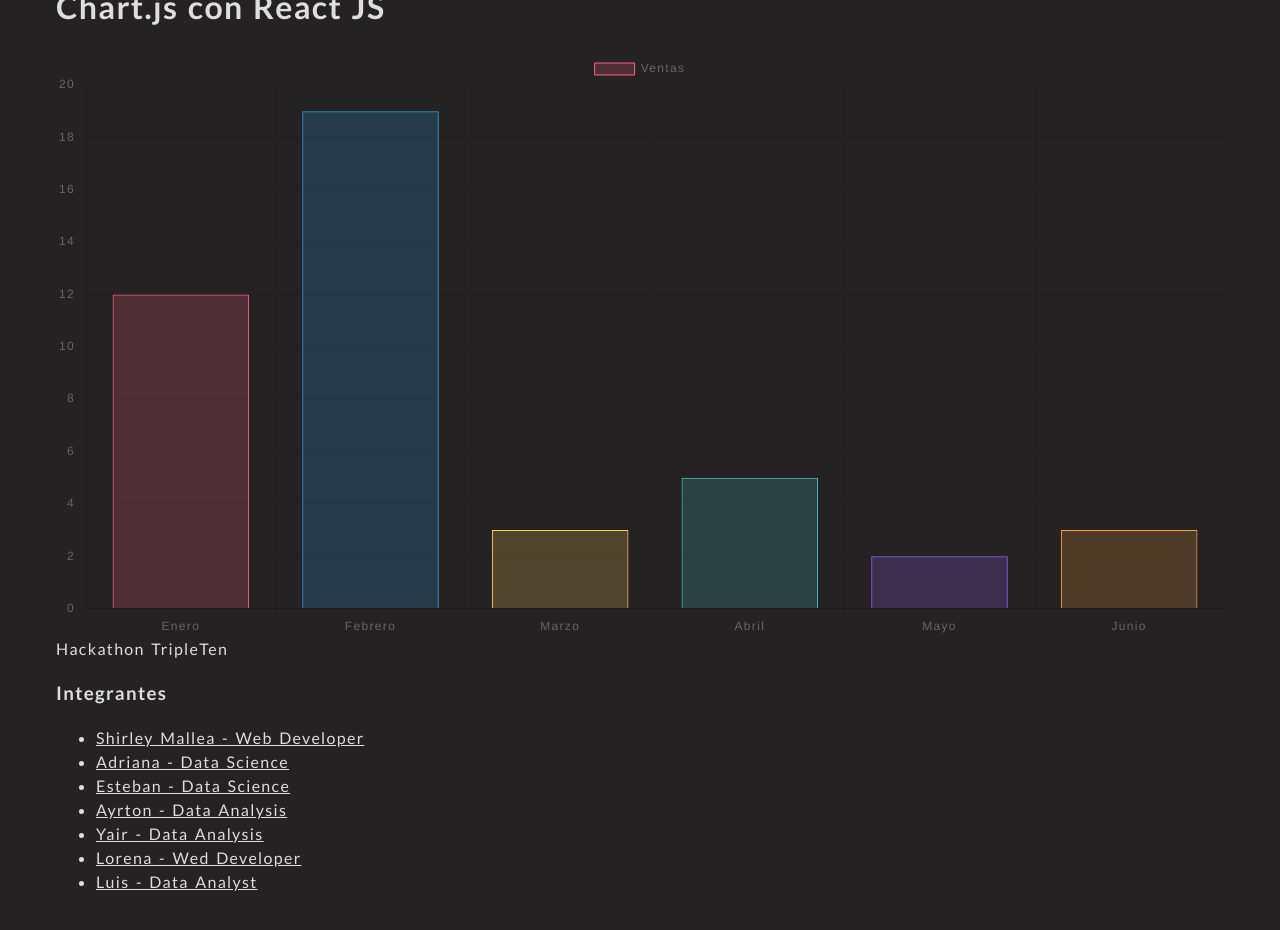
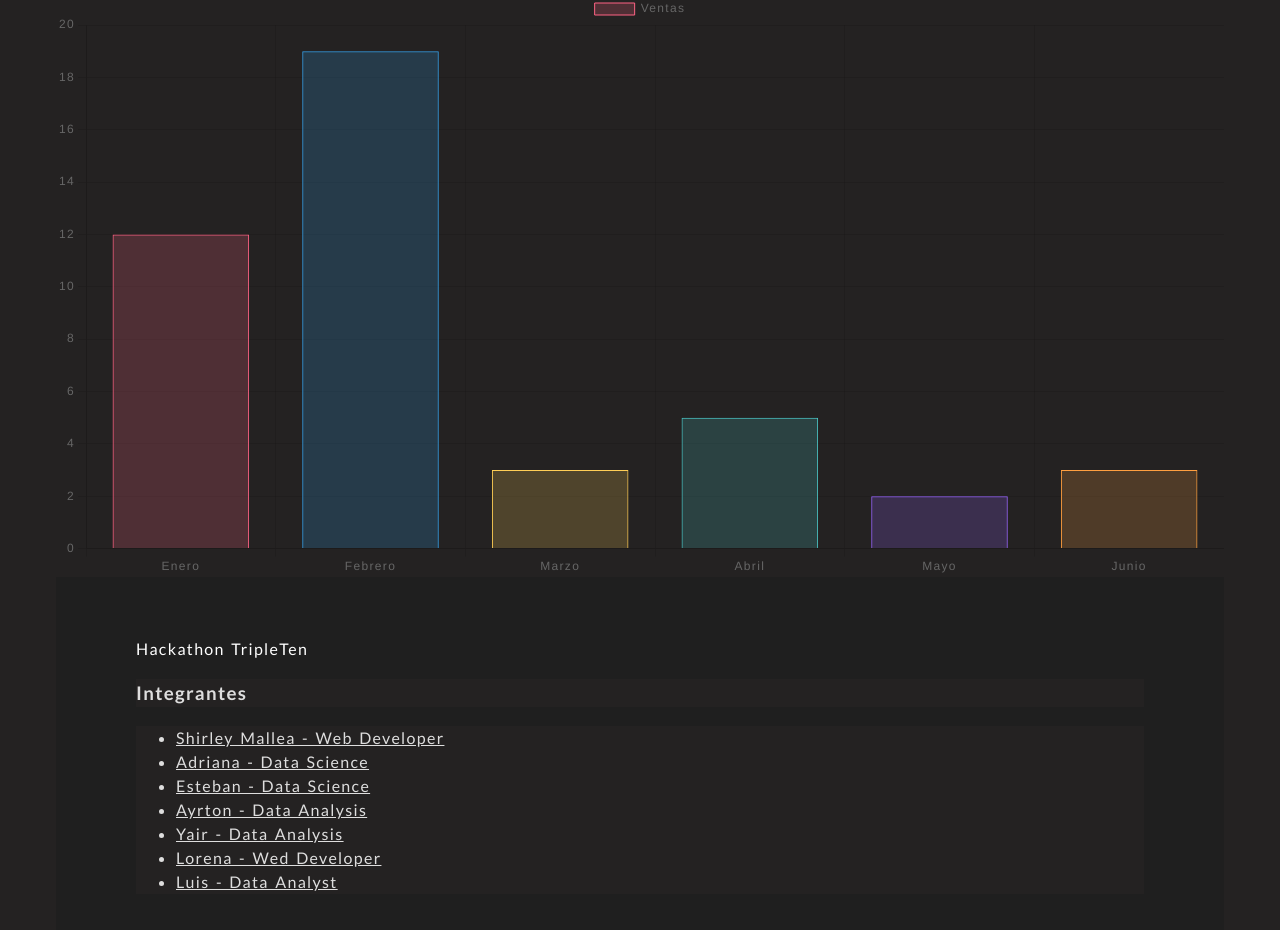
Before and after one commit to shimapi/hackathon-tripleten, a React (Vite) app in the folder frontend/: page /graph in a window 1280 px wide. Shown: the top 930 px of the page. Built offline with nearby package versions, Linux system fonts and the light colour scheme.

Commit message:
css footer

```diff
--- a/frontend/src/components/Footer/Footer.scss
+++ b/frontend/src/components/Footer/Footer.scss
@@ -1,2 +1,7 @@
 .footer {
+    box-sizing: border-box;
+    background-color: #1f1f1f;
+    color: #ffffff;
+    background-size: cover;
+    padding: 60px 80px;
 }
```
